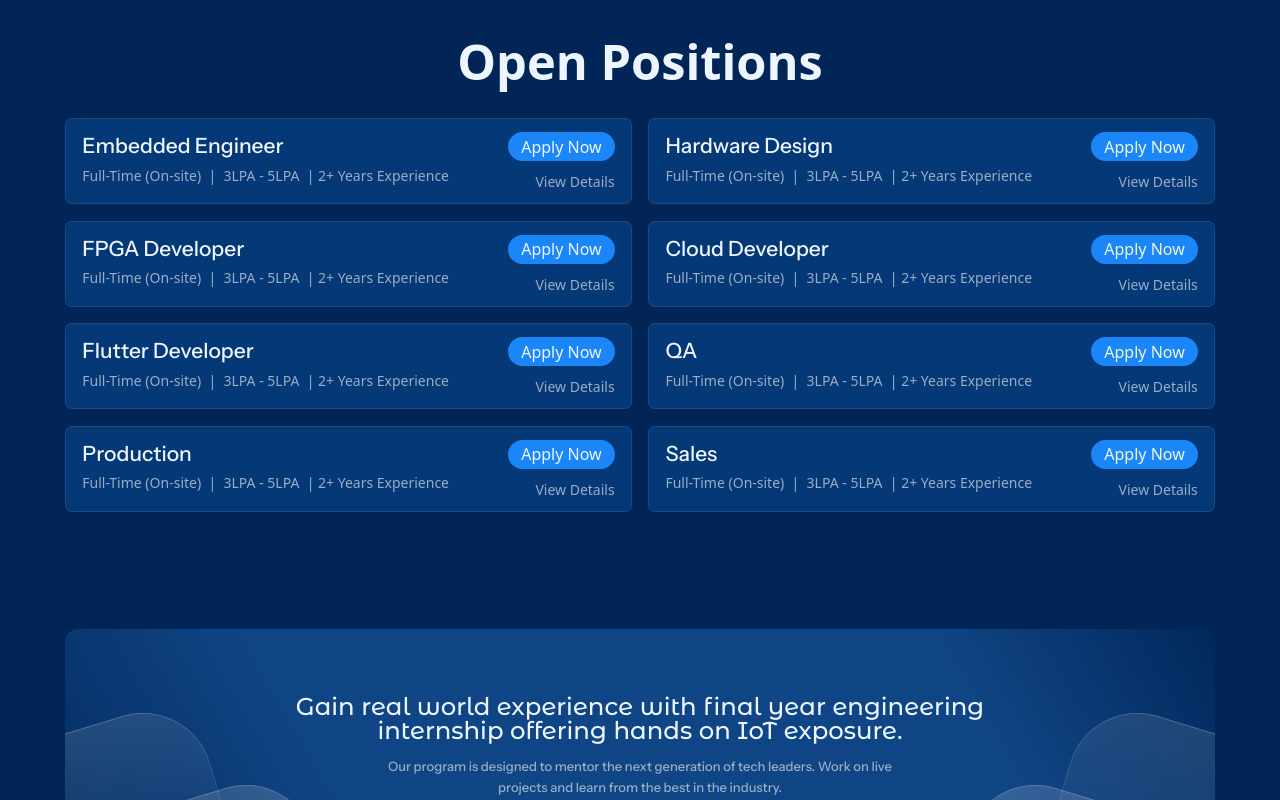
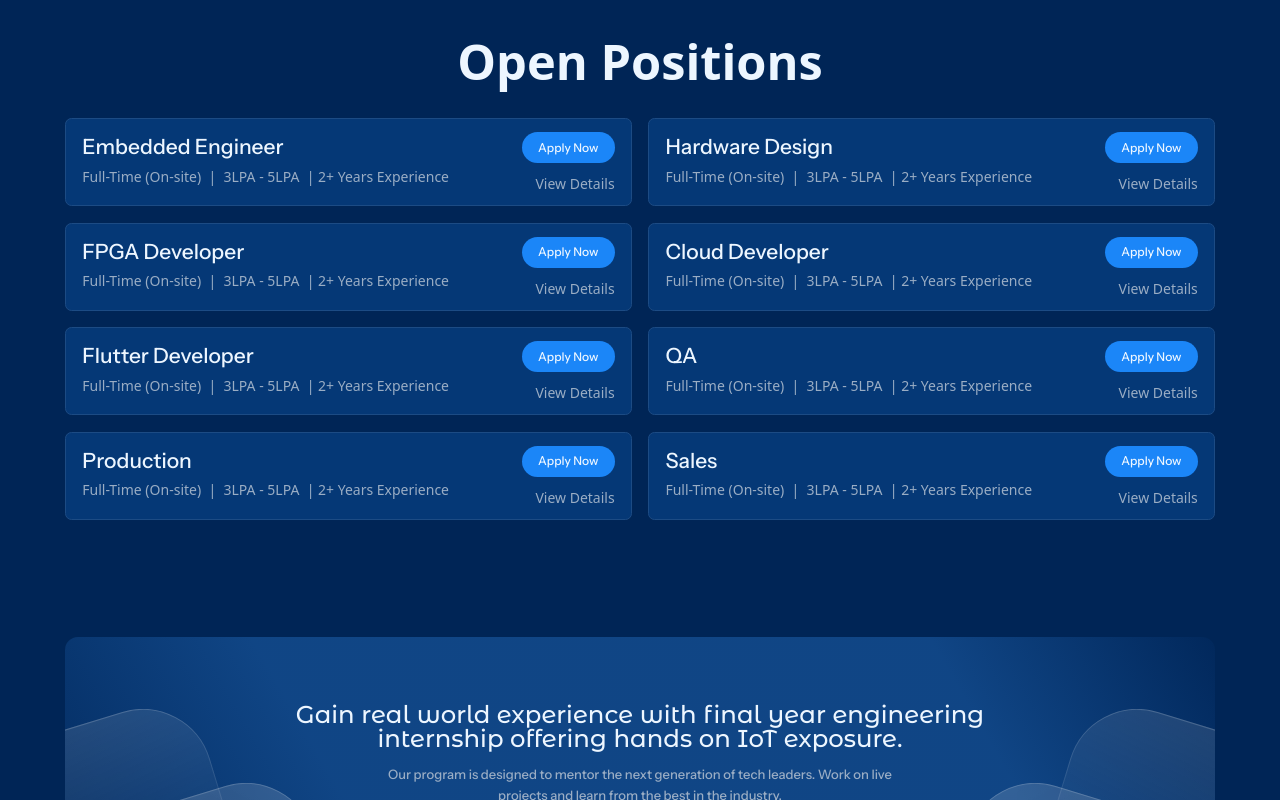
Before and after one commit to rusheeldhandhalya25/resonent-web, a React (Vite) app in the folder frontend/: page /career in a window 1280 px wide. Shown: the part 1520-2320 px from the top of the page. Built offline with nearby package versions, Linux system fonts and the light colour scheme.

Commit message:
after 17.2.2026

```diff
--- a/frontend/src/components/ContactForm.jsx
+++ b/frontend/src/components/ContactForm.jsx
@@ -5,7 +5,6 @@ const validate = (values) => {
   const errors = {};
 
   if (!values.firstName) errors.firstName = "Required";
-  if (!values.lastName) errors.lastName = "Required";
 
   if (!values.email) {
     errors.email = "Required";
@@ -53,11 +52,35 @@ const ContactForm = () => {
         message: "",
       }}
       validate={validate}
-      onSubmit={(values, { resetForm }) => {
-        console.log(values);
-        resetForm();
+      onSubmit={async (values, { resetForm }) => {
+        try {
+          const response = await fetch("https://api.web3forms.com/submit", {
+            method: "POST",
+            headers: {
+              "Content-Type": "application/json",
+              Accept: "application/json",
+            },
+            body: JSON.stringify({
+              access_key: import.meta.env.VITE_WEB3FORMS_ACCESS_KEY,
+              subject: `Contact Form - ${values.firstName} ${values.lastName}`,
+              from_name: `${values.firstName} ${values.lastName}`,
+              ...values,
+            }),
+          });
+
+          const result = await response.json();
+
+          if (result.success) {
+            alert("Message sent successfully!");
+            resetForm();
+          } else {
+            alert("Something went wrong!");
+          }
+        } catch (error) {
+          alert("Server error!");
+        }
       }}
-    >
+      >
       {() => (
         <Form className="grid grid-cols-1 lg:grid-cols-2 gap-4">
           <div>
--- a/frontend/src/components/buttons/AppButtons.jsx
+++ b/frontend/src/components/buttons/AppButtons.jsx
@@ -19,6 +19,8 @@ const variantStyles = {
   light: "bg-textDefaultClr text-primaryDefaultClr",
   secondary:
     "bg-textDisableClr/40 text-textDefaultClr hover:bg-primaryDisableClr/20",
+  primaryDefault:
+    "bg-primaryDefaultClr text-textDefaultClr hover:bg-primaryDefaultClr/50",
 };
 
 const radiusVariants = {
@@ -32,22 +34,22 @@ const AppButton = ({
   type = "button",
   onClick,
   size = "md",
-  variant = "primary", // ✅ DEFAULT FIX
+  variant = "primary", //  DEFAULT FIX
   rounded = "full",
   className = "",
-  fontClass = "font-body text-19 font-5", // ✅ DEFAULT FIX
+  fontClass = "font-body text-19 font-5", //  DEFAULT FIX
   disabled = false,
   fullWidth = false,
 }) => {
   const finalClasses = twMerge(
     baseStyles,
-    fontClass, // 👈 font pehle
     sizeVariants[size],
-    variantStyles[variant], // 👈 color baad ma (important)
+    variantStyles[variant],
     radiusVariants[rounded],
     fullWidth && "w-full",
     disabled ? "opacity-50 cursor-not-allowed" : "cursor-pointer",
-    className, // 👈 last so user override kare to kare
+    className,
+
   );
 
   return (
@@ -57,7 +59,7 @@ const AppButton = ({
       disabled={disabled}
       className={finalClasses}
     >
-      {children}
+      <span className={fontClass}>{children}</span>
     </button>
   );
 };
--- a/frontend/src/components/cards/OurPositionCard.jsx
+++ b/frontend/src/components/cards/OurPositionCard.jsx
@@ -28,9 +28,8 @@ const OurPositionCard = ({
       <div className="flex flex-row items-center justify-between gap-4 sm:flex-col sm:items-end">
         <AppButton
           onClick={onApply}
-          variant="primary"
-          size="sm"
-          className="rounded-full px-4 py-2 text-19 text-textDefaultClr !leading-none flex items-center justify-center"
+          variant="primaryDefault"
+          fontClass="font-body text-18 font-5"
         >
           Apply Now
         </AppButton>
--- a/frontend/tailwind.config.js
+++ b/frontend/tailwind.config.js
@@ -67,7 +67,7 @@ export default {
 
       fontFamily: {
         heading: ["MontserratAlternates", "sans-serif"],
-        body: ['"Instrument Sans"', "sans-serif"],
+        body: ["Instrument Sans", "sans-serif"],
       },
     },
   },
```
Also changed, not shown: 1 other file (tests, documents, lock files or other folders).
